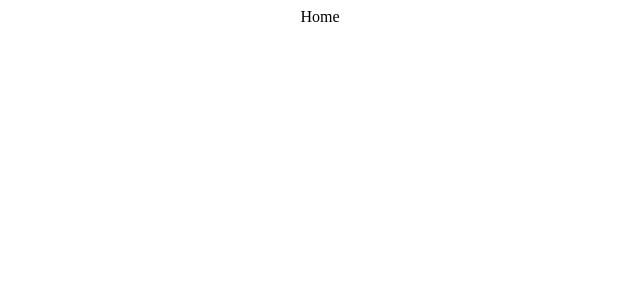
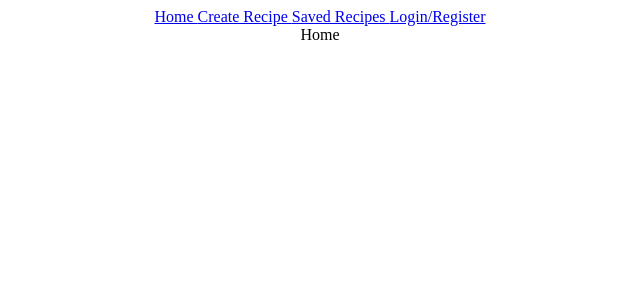
Before and after one commit to Sandeep-Abeykoon/mern-recipe-app, a React (Create React App) app in the folder client/: page / in a window 1280 px wide. Shown: the top 300 px of the page, without its empty margins (320-960 px from the left). Built offline with nearby package versions, Linux system fonts and the light colour scheme.

Commit message:
updated the code

```diff
--- a/client/src/App.js
+++ b/client/src/App.js
@@ -12,10 +12,13 @@
 import { CreateRecipe } from './pages/create-recipe';
 import { SavedRecipes } from './saved-recipes';
 
+import { Navbar } from './components/navbar';
+
 function App() {
   return (
     <div className="App">
       <Router>
+        <Navbar/>
         <Routes>
           <Route path='/' element={ <Home/> }/>
           <Route path='/auth' element={ <Auth/> }/>
--- a/client/src/components/navbar.js
+++ b/client/src/components/navbar.js
@@ -3,7 +3,10 @@
 export const Navbar = () => {
     return (
         <div className="navbar">
-
+            <Link to="/"> Home </Link>
+            <Link to="/create-recipe"> Create Recipe </Link>
+            <Link to="/saved-recipes"> Saved Recipes </Link>
+            <Link to="/auth"> Login/Register </Link>
         </div>
     )
 }
```
